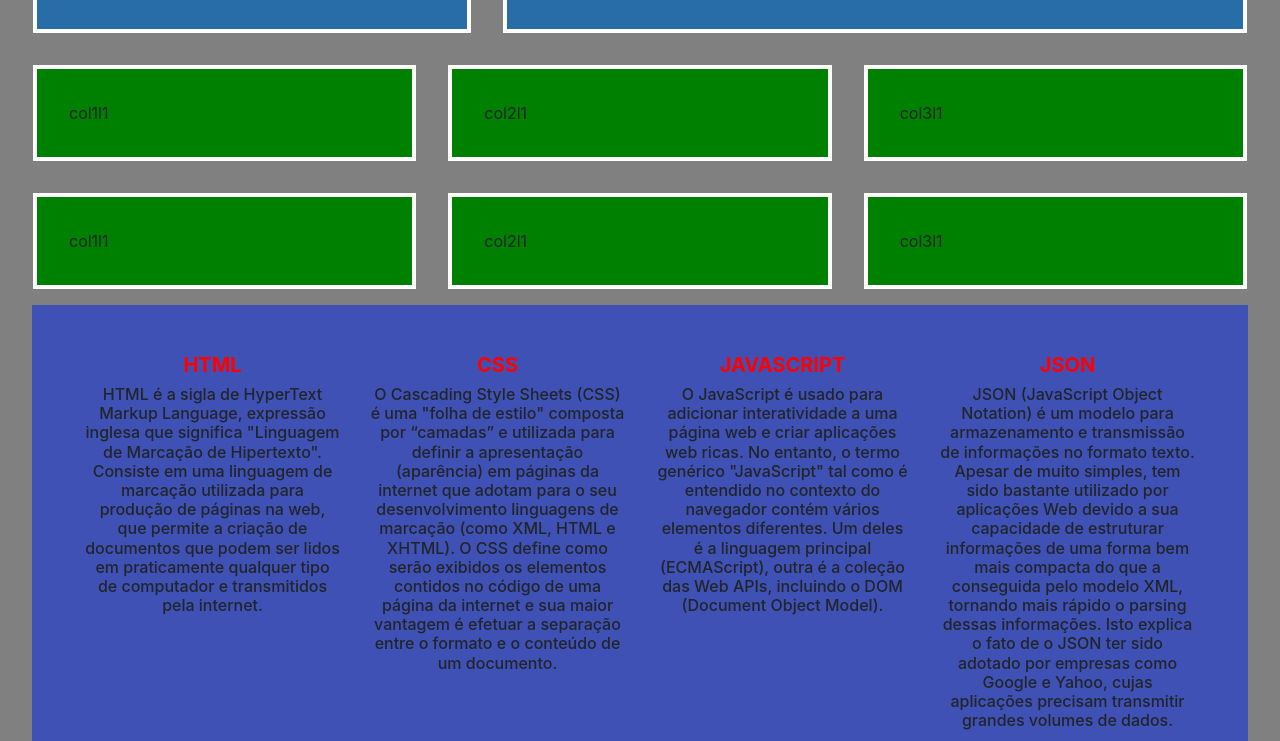
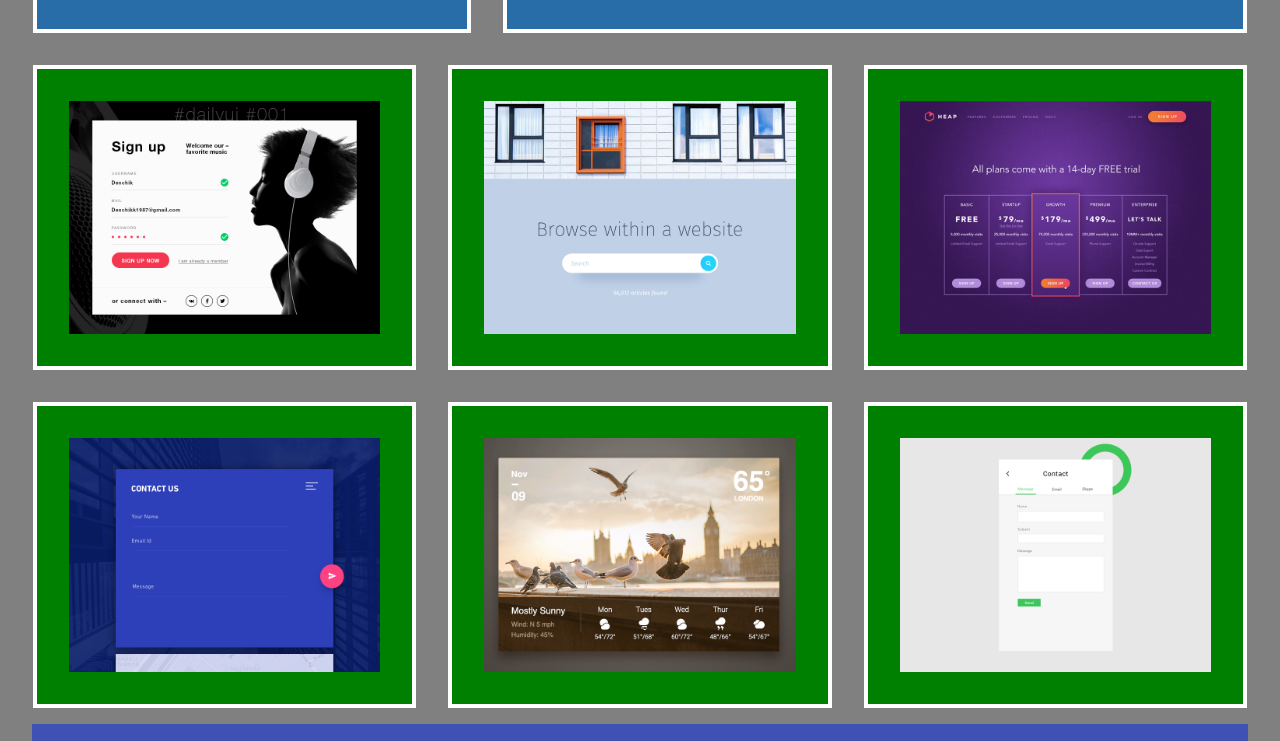
Before and after one commit to vulduovlak/HerlonMoura-31729401-HTML2, a plain HTML site: page index.html in a window 1280 px wide. Shown: the part 492-1233 px from the top of the page. Drawn offline with nearby package versions, Linux system fonts and the light colour scheme.

Commit message:
Versão final
Ultimo update com atualização do codepen(facil porem, muito mas muito trabalhoso mesmo......)

```diff
--- a/index.html
+++ b/index.html
@@ -63,14 +63,14 @@
     <div id="imagemsvg" class="col-auto">
 
 
-	<img src="img/like_a_sir.svg" class="img-responsive">
+	<img src="img/like_a_sir.svg" class="img-fluid">
 
 <!-- poderia ter aberto o arquivo svg e colado exatamente como estava  texto porem não faz sentido, visto que o html ficaria imenso... -->
 
     </div>
 
     <div id="textosvg" class="col">
-    <h2 align="center">O que é SVG?</h2>
+    <h2 align="center"><a href="https://tableless.com.br/imagens-em-alta-resolucao-utilizando-svg/" target="_blank">O que é SVG?</a></h2>
     <br>
 	Criado pelo W3C o SVG (Scalable Vectorial Graphics) é nada mais que um arquivo XML que contem tags especificas para gerar uma imagem vetorizada na sua aplicação. Com tags bastante simples você consegue gerar imagens de alta qualidade vetorizadas que por mais que você altere as proporções na tela essa não perderá qualidade, por ser uma imagem vetorizada.
 	Podendo ser apenas imagem fixa ou animação, o SVG pode ser trabalhado junto ao JavaScript para manipular eventos de imagem. O formato SVG permite três tipos de objetos gráficos, sendo eles imagens, textos ou formas geométricas vetoriais.
@@ -84,13 +84,25 @@
 <!-- primeira linha -->
 <div class="row">
   <div id="gridcol1l1" class="col">
-  col1l1
+  <a href="https://codepen.io/Vulduovlak/pen/odvOjW">
+
+    <img src="img/dailyui_001.jpg" class="img-fluid" alt="Login Music page">
+
+  </a>
   </div>
   <div id="gridcol2l1" class="col">
-  col2l1
+  <a href="https://codepen.io/Vulduovlak/pen/LmpQrj">
+
+    <img src="img/daily_023_ui_hezy.jpg" class="img-fluid" alt="Search page">
+
+  </a>
   </div>
-    <div id="gridcol3l1" class="col">
-  col3l1
+  <div id="gridcol3l1" class="col">
+  <a href="https://codepen.io/Vulduovlak/pen/QrjrzB">
+
+    <img src="img/heap-pricing-large.png" class="img-fluid" alt="letsbuy">
+
+  </a>
   </div>
 </div>
 
@@ -98,13 +110,25 @@
 
 <div class="row">
   <div id="gridcol1l2" class="col">
-  col1l1
+  <a href="https://codepen.io/Vulduovlak/pen/ZobMVP">
+
+    <img src="img/contact-us.png" class="img-fluid" alt="contato">
+
+  </a>
   </div>
-  <div id="gridcol2l2" class="col">
-  col2l1
+  <div id="gridcol1l2" class="col">
+  <a href="https://codepen.io/Vulduovlak/pen/ZobMVP">
+
+    <img src="img/800-600.png" class="img-fluid" alt="Weather">
+
+  </a>
   </div>
-    <div id="gridcol3l2" class="col">
-  col3l1
+  <div id="gridcol1l2" class="col">
+  <a href="https://codepen.io/Vulduovlak/pen/mLeaEV">
+
+    <img src="img/contact-page-large.jpg" class="img-fluid" alt="form contact">
+
+  </a>
   </div>
 </div>
 
```
Also changed, not shown: img/800-600.png (added), img/contact-page-large.jpg (added), img/contact-us.png (added), img/daily_023_ui_hezy.jpg (added), img/dailyui_001.jpg (added), img/heap-pricing-large.png (added), 1 other file.
